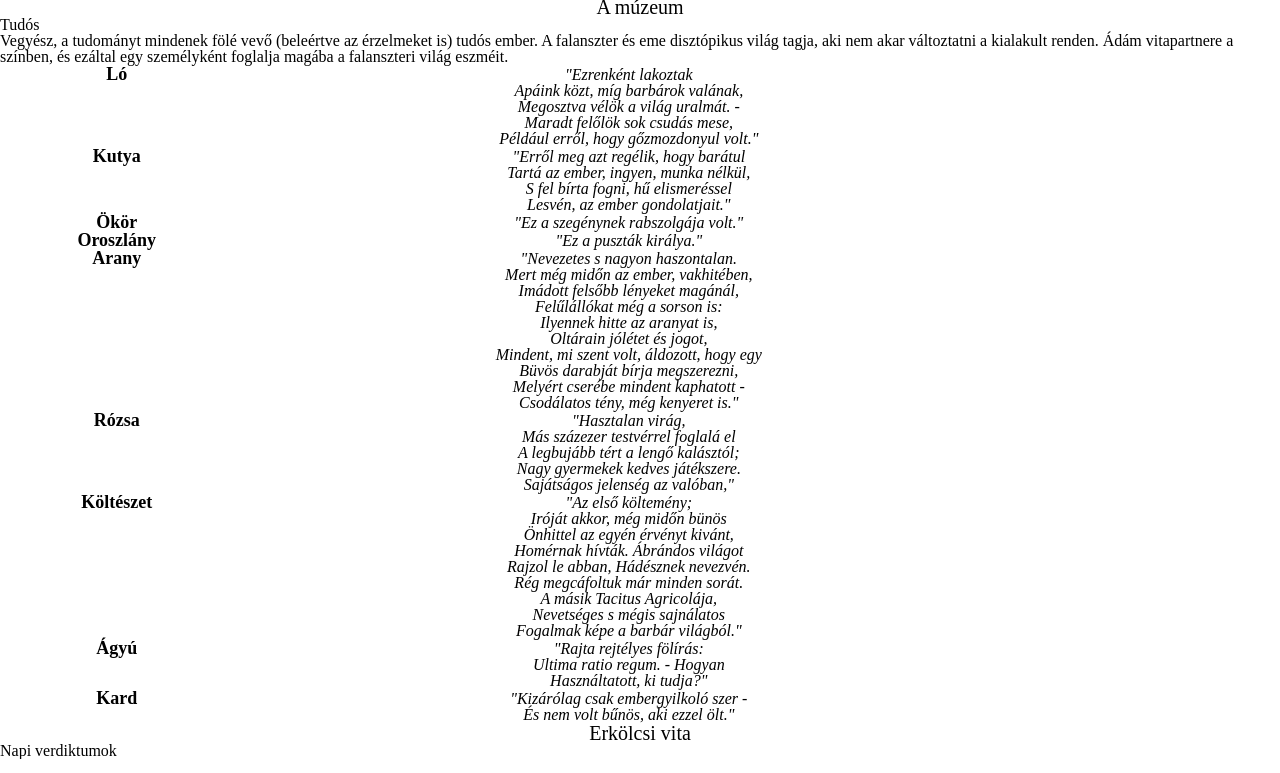
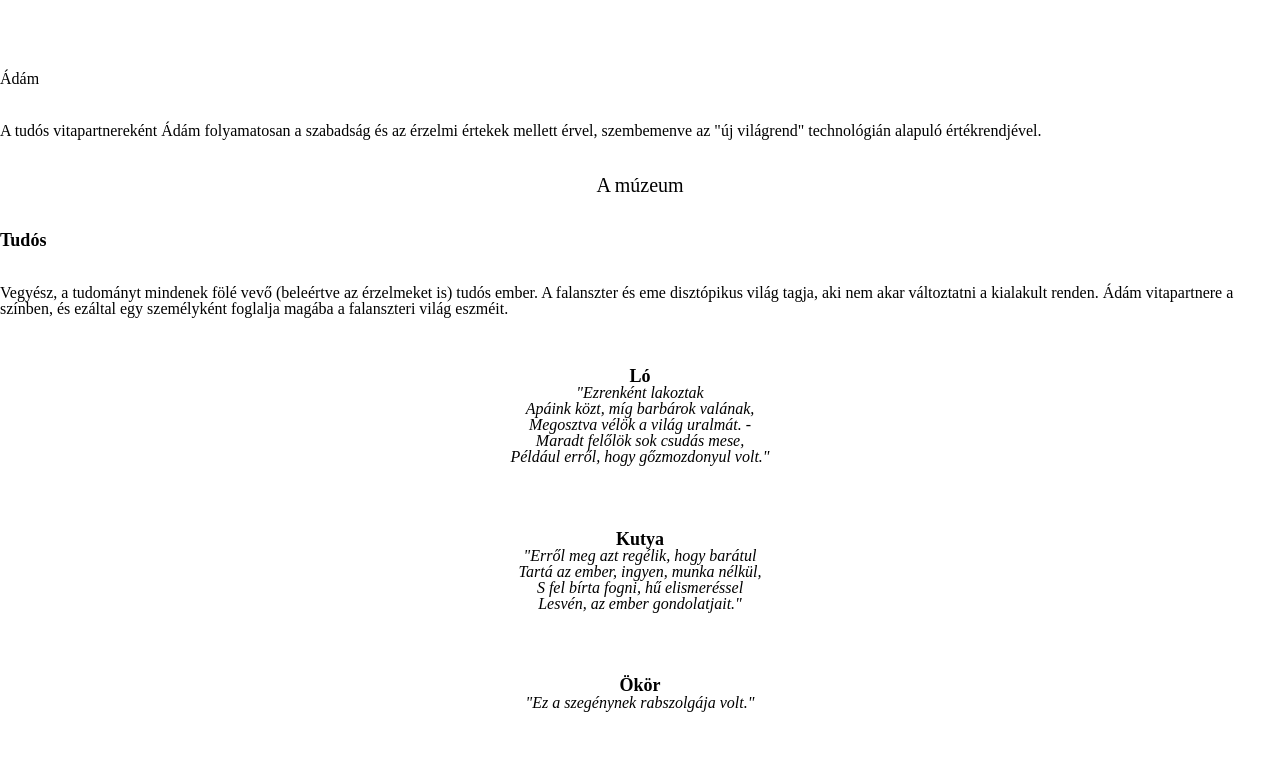
Before and after one commit to KobusSenpai/stage15, a plain HTML site: page index.html in a window 1280 px wide. Shown: the part 59-832 px from the top of the page. Drawn offline with Linux system fonts and the light colour scheme.

Commit message:
Section 1 content up

```diff
--- a/index.css
+++ b/index.css
@@ -51,14 +51,23 @@ table {
 
 /* Standard */
 
+p{
+	padding: 1.125rem 0rem;
+}
 h1{
 	text-align: center;
 	font-size: 1.5rem;
+	position: sticky;
+	top: 0;
 }
-.section-header{
+div.section-header{
 	text-align: center;
 	position: sticky;
+	top: 0;
+}
+p.section-header{
 	font-size: 1.25rem;
+	top: 0;
 }
 table{
 	border: 0rem;
@@ -66,10 +75,26 @@ table{
 	width: 80%;
 	text-align: center;
 	vertical-align: middle;
+	display: inline-block;
+}
+tr{
+	display: inline-block;
+	width: 100%;
+	padding: 2rem 0rem;
+}
+td{
+	display: inline-block;
+	text-align: center;
+	vertical-align: middle;
+	align-content: center;
+	height: inherit;
+	width: 50%;
 }
 .name{
+	top: 0;
 	font-size: 1.125rem;
 	font-weight: bold;
+	vertical-align: middle;
 }
 .description{
 	font-size: 1rem;
--- a/index.html
+++ b/index.html
@@ -15,12 +15,14 @@
 			</p>
 			<p>Ádám</p>
 			<p>
-
+				A tudós vitapartnereként Ádám folyamatosan a szabadság és az érzelmi értekek mellett érvel, szembemenve az "új világrend" technológián alapuló értékrendjével.
 			</p>
 		</div>
 		<div id="section_1">
-			<p class="section-header">A múzeum</p>
-			<p>Tudós</p>
+			<div class="section-header">
+				<p class="section-header">A múzeum</p>
+			</div>
+			<p class="name">Tudós</p>
 			<p>Vegyész, a tudományt mindenek fölé vevő (beleértve az érzelmeket is) tudós ember. A falanszter és eme disztópikus világ tagja, aki nem akar változtatni a kialakult renden. Ádám vitapartnere a színben, és ezáltal egy személyként foglalja magába a falanszteri világ eszméit.</p>
 			<div id="container">
 				<table>
@@ -97,11 +99,16 @@
 			</div>
 		</div>
 		<div id="section_2">
-			<p class="section-header">Erkölcsi vita</p>
+			<div class="section-header">
+				<p class="section-header">Erkölcsi vita</p>
+			</div>
 
 		</div>
 		<div id="section_3">
-			<p class="seection-header">Napi verdiktumok</p>
+			<div class="section-header">
+				<p class="section-header">Napi verdiktum</p>
+			</div>
+
 		</div>
 	</div>
 </body>
```
